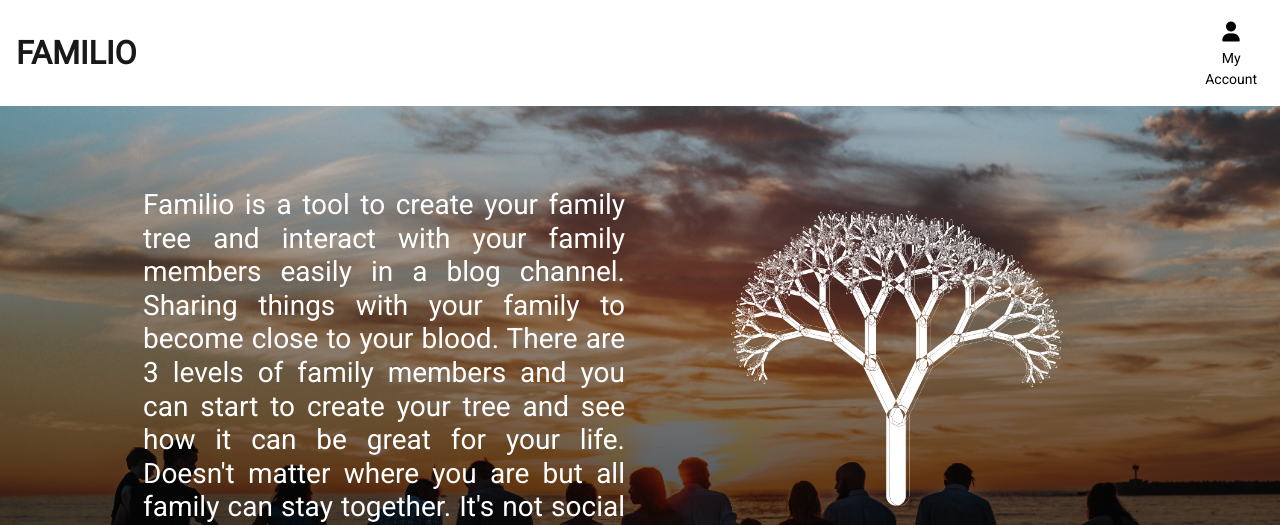
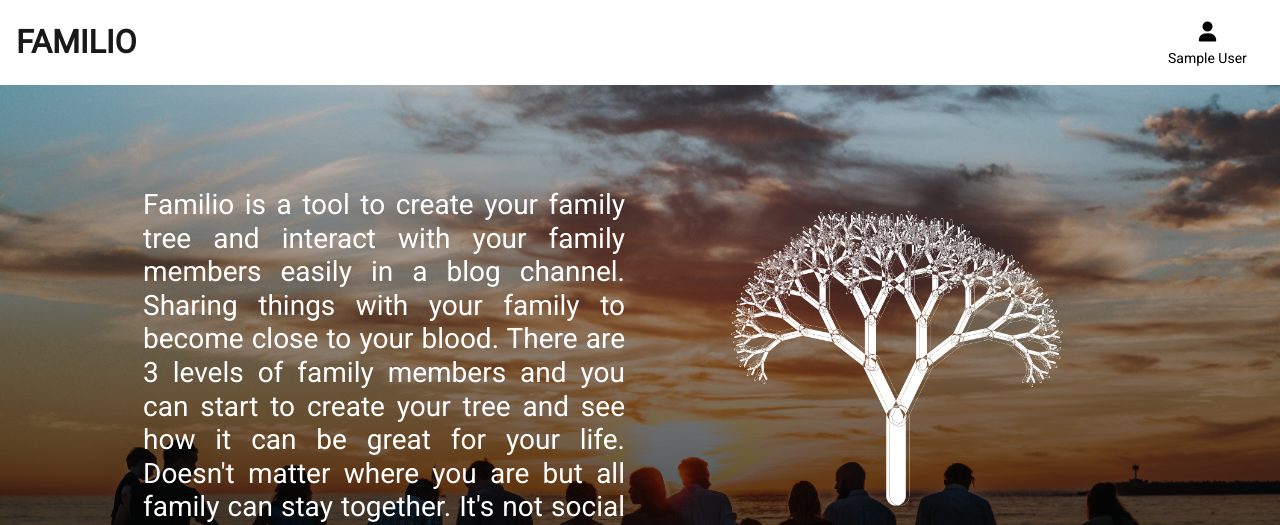
Before and after one commit to michaelrfreitas/p5_familio_app, a Django app: page / in a window 1280 px wide. Shown: the top 525 px of the page. Run offline with Django 3.2, Linux system fonts and the light colour scheme; the visitor is signed in with stand-in values (Sample User, id 1); some libraries are stand-ins or nearby versions.

Commit message:
code: add photo and name of base html

```diff
--- a/familio/settings.py
+++ b/familio/settings.py
@@ -94,7 +94,7 @@ ACCOUNT_USER_MODEL_USERNAME_FIELD = 'username'
 ACCOUNT_USERNAME_REQUIRED = False
 ACCOUNT_EMAIL_REQUIRED = True
 ACCOUNT_AUTHENTICATION_METHOD = 'email'
-LOGIN_REDIRECT_URL = '/'
+LOGIN_REDIRECT_URL = '/members/menu'
 LOGOUT_REDIRECT_URL = '/'
 ACCOUNT_EMAIL_VERIFICATION = 'none'
 
--- a/static/css/base.css
+++ b/static/css/base.css
@@ -188,6 +188,17 @@ a.category-badge>span.badge:hover {
     width:100%;
 }
 
+#photo_sm {
+    border-radius: 50%;
+    width: 60px;
+    height: 60px;
+    border-radius: 50%;
+}
+
+.nav-width {
+    width: 90%;
+}
+
 /* -------------------------------- Media Queries */
 
 /* Slightly larger container on xl screens */
--- a/templates/base.html
+++ b/templates/base.html
@@ -44,8 +44,8 @@
 <body>
   <header class="container-fluid fixed-top">
     <div class="row bg-white pt-lg-2 d-flex flex-nowrap">
-      <nav class="navbar navbar-expand-lg navbar-light w-100">
-        <a class="navbar-brand logo-font" href="{%url 'home' %}"><h2><strong>Familio</strong></h2></a>
+      <nav class="navbar navbar-expand-lg navbar-light nav-width">
+        <a class="navbar-brand logo-font" href="{% url 'home' %}"><h2><strong>Familio</strong></h2></a>
         {% if not request.user.is_authenticated %}
           {% include 'includes/main_nav.html' %}
         {% endif %}
@@ -56,8 +56,14 @@
                     <a class="text-black nav-link" href="#" id="user-options" data-toggle="dropdown" aria-haspopup="true"
                     aria-expanded="false">
                     <div class="text-center">
-                        <div><i class="fas fa-user fa-lg"></i></div>
-                        <p class="small my-1">My Account</p>
+                        <div>
+                          {% if user.photo %}
+                          <img id="photo_sm" src="{{ user.photo.url }}" alt="">
+                          {% else %}
+                          <i class="fas fa-user fa-lg"></i>
+                          {% endif %}
+                        </div>
+                        <p class="small my-1">{{ user.get_full_name }}</p>
                     </div>
                     </a>
                     <div class="dropdown-menu border-1" aria-labelledby="user-options">
```
